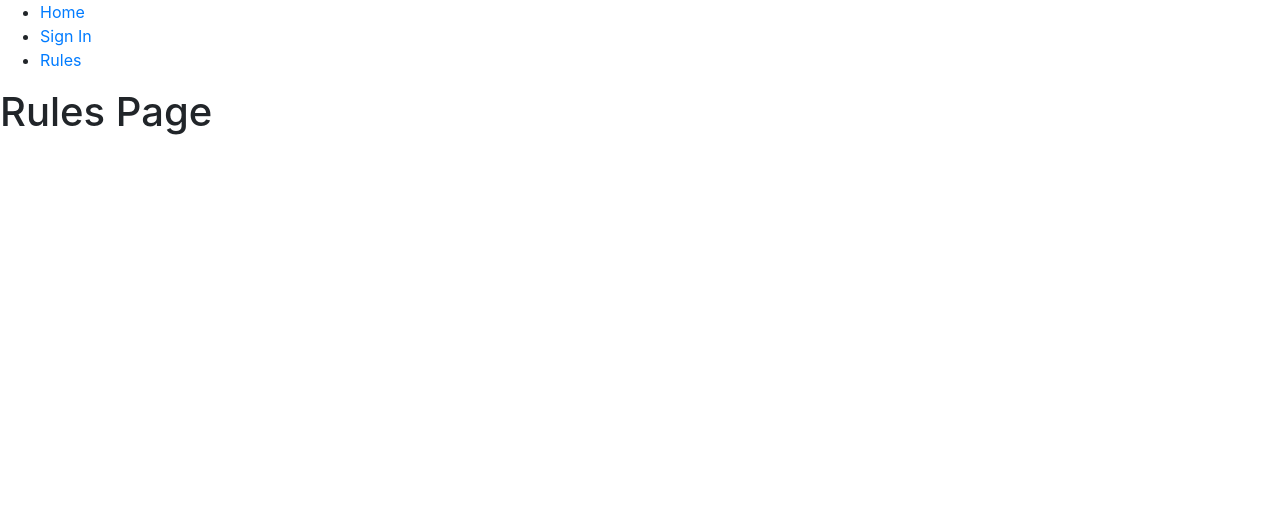
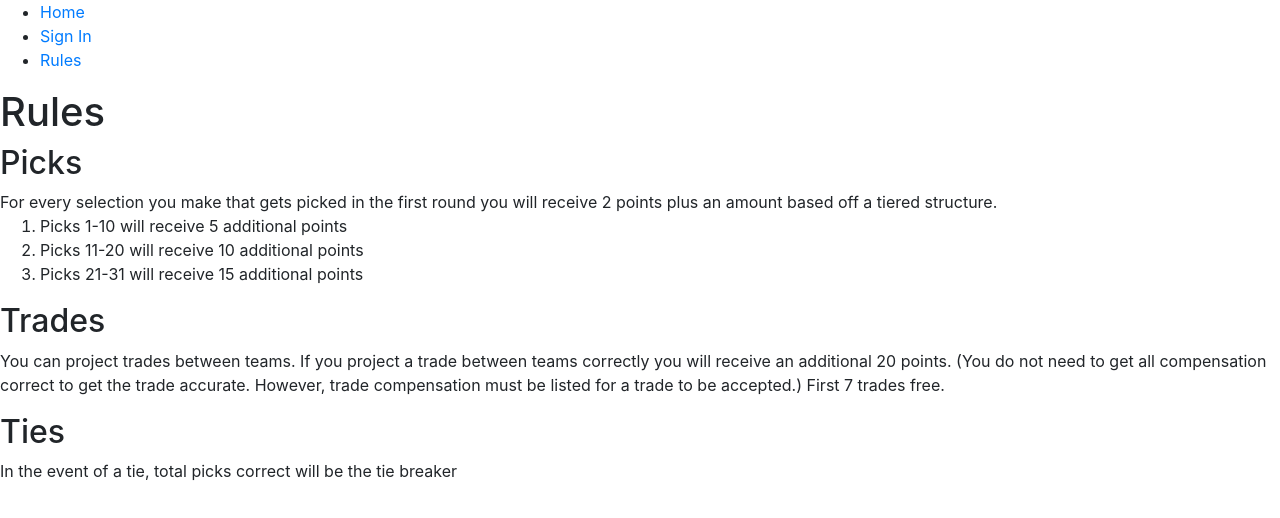
Before and after one commit to jeff-flower/draft-picks, a React (Create React App) app: page /rules in a window 1280 px wide. Shown: the top 518 px of the page. Built offline with nearby package versions, Linux system fonts and the light colour scheme; no server answers.

Commit message:
Add rules

```diff
--- a/src/components/Rules/index.tsx
+++ b/src/components/Rules/index.tsx
@@ -2,8 +2,41 @@ import React from 'react';
 
 export const RulesPage = () => {
   return (
-    <div>
-      <h1>Rules Page</h1>
-    </div>
+    <>
+      <h1>Rules</h1>
+      <section>
+        <h2>Picks</h2>
+        <p>
+          For every selection you make that gets picked in the first round you
+          will receive 2 points plus an amount based off a tiered structure.
+          <ol>
+            <li>Picks 1-10 will receive 5 additional points</li>
+            <li>Picks 11-20 will receive 10 additional points</li>
+            <li>Picks 21-31 will receive 15 additional points</li>
+          </ol>
+        </p>
+      </section>
+      <section>
+        <h2>Trades</h2>
+        <p>
+          You can project trades between teams. If you project a trade between
+          teams correctly you will receive an additional 20 points. (You do not
+          need to get all compensation correct to get the trade accurate.
+          However, trade compensation must be listed for a trade to be
+          accepted.) First 7 trades free.
+        </p>
+      </section>
+      <section>
+        <h2>Ties</h2>
+        <p>
+          In the event of a tie, total picks correct will be the tie breaker
+        </p>
+      </section>
+    </>
   );
 };
+
+/*
+    Picks 1-10 will receive 5 additional points, picks 11-20 will receive 10 additional points, picks 21-31 will receive 15 additional points
+    Projecting Trades:
+*/
```
